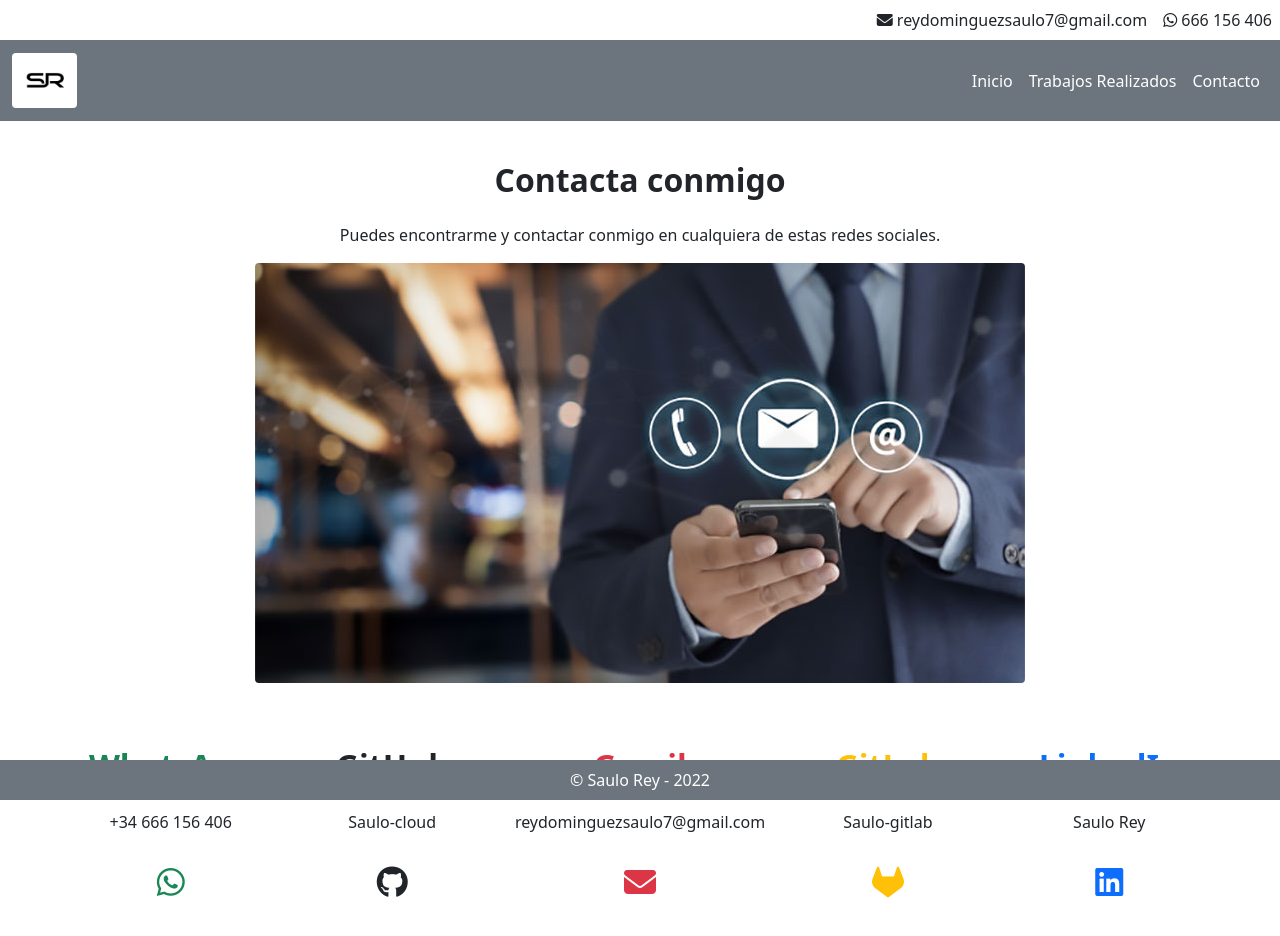
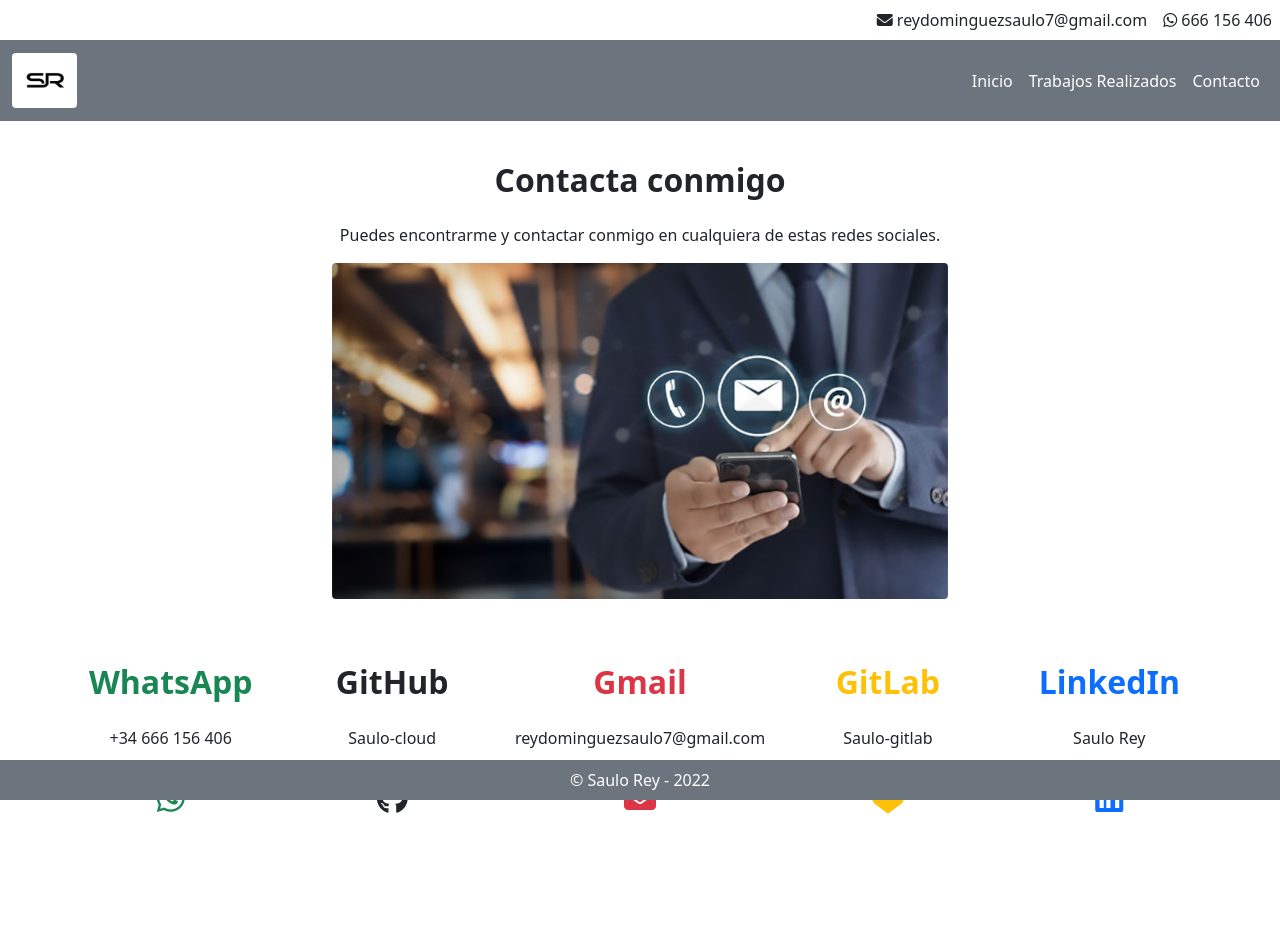
Before and after one commit to Saulo-cloud/SWP, an Angular app: page /contacto in a window 1280 px wide. Shown: the top 936 px of the page. Built offline with nearby package versions, Linux system fonts and the light colour scheme.

Commit message:
aplico w-50 a la foto de contacto

```diff
--- a/src/app/contacto/contacto.component.html
+++ b/src/app/contacto/contacto.component.html
@@ -3,7 +3,7 @@
     <p class="text-center">Puedes encontrarme y contactar conmigo en cualquiera de estas redes sociales.
     </p>
 
-    <img class="d-block mx-auto rounded" src="././assets/img/contacto/contacto.jpg" alt="">
+    <img class="d-block mx-auto rounded w-50" src="././assets/img/contacto/contacto.jpg" alt="">
 
     <div class="grid-container row text-center p-5">
 
```
